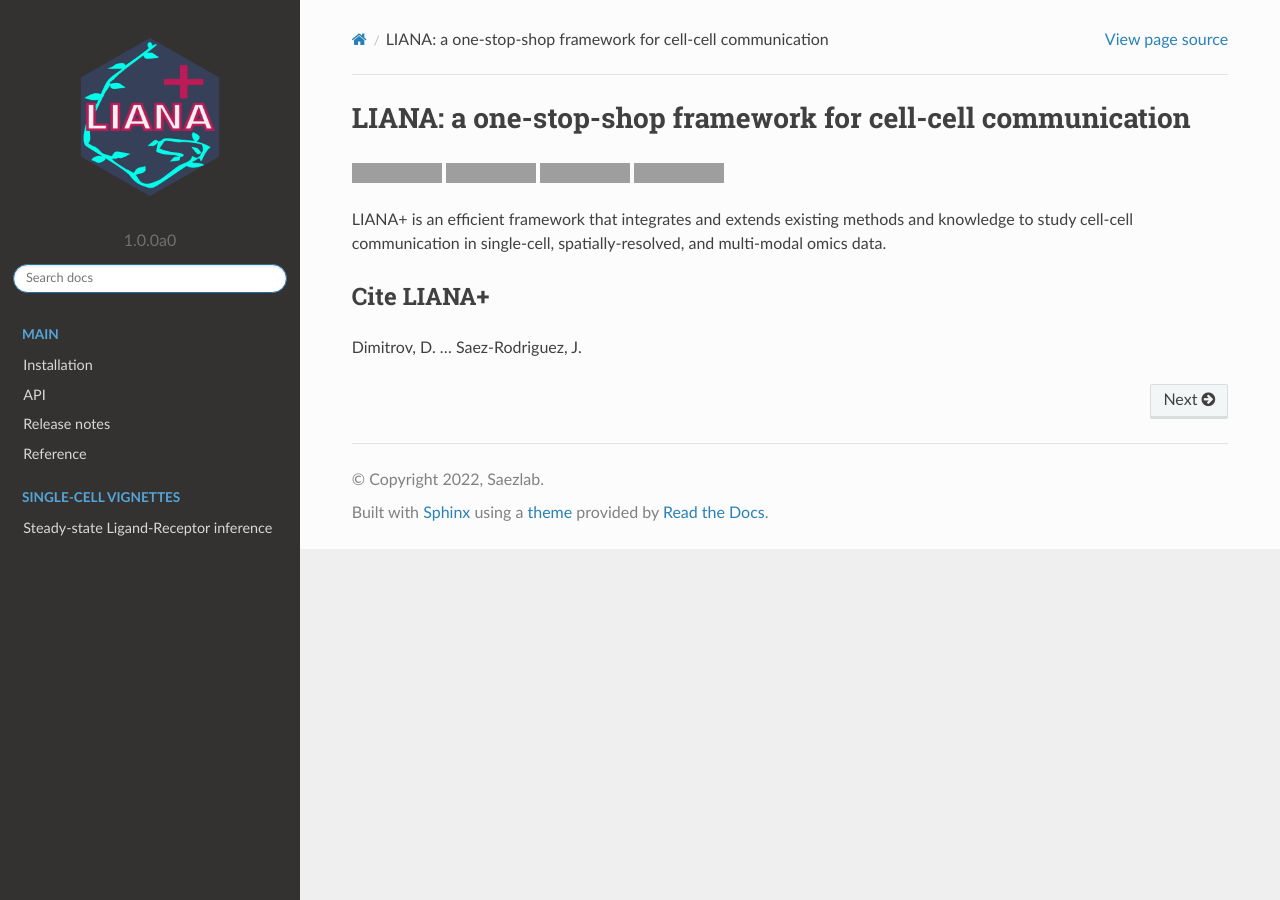
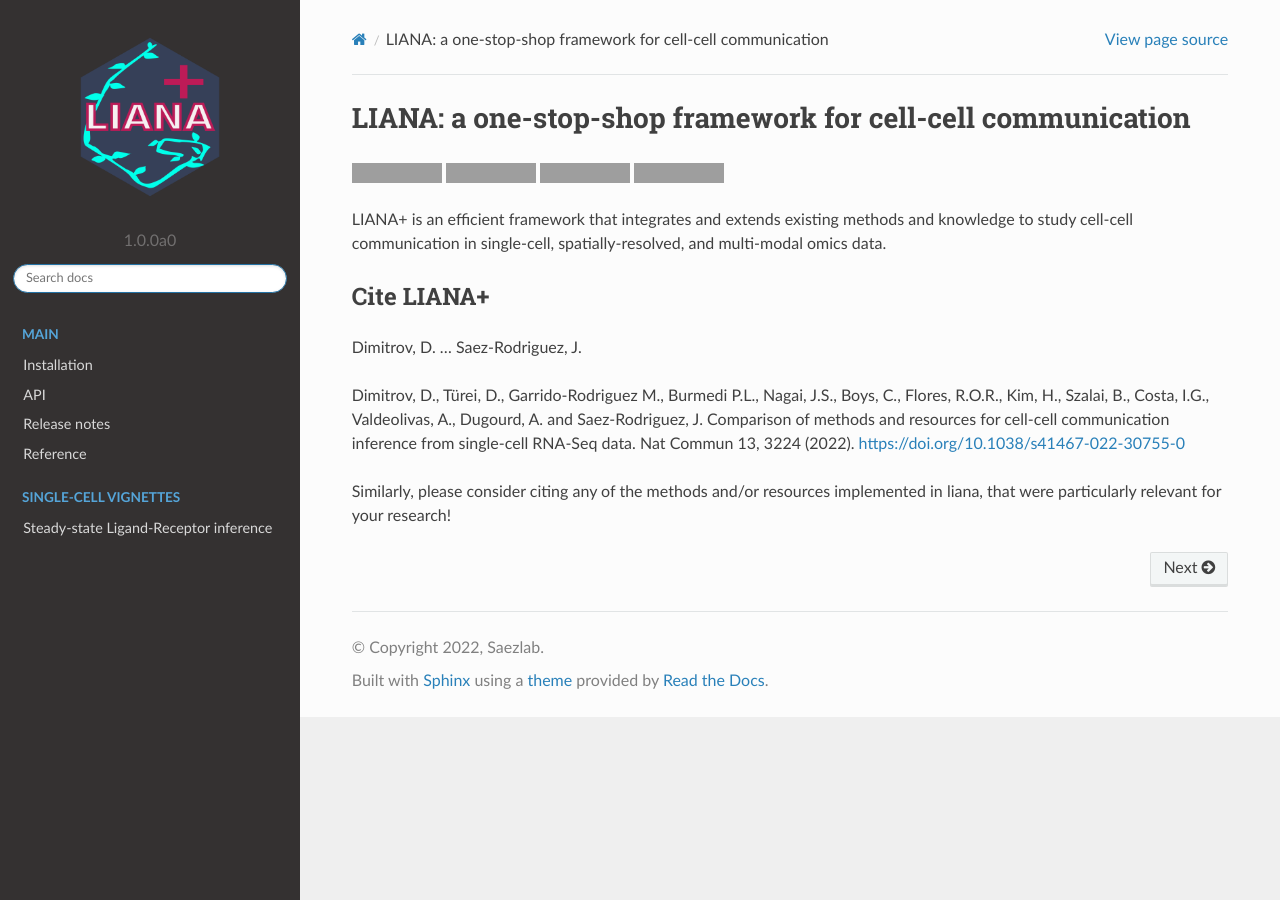
Before and after one commit to saezlab/liana-py, a Sphinx documentation site: the page built from docs/source/index.rst, in a window 1280 px wide. Built offline with Sphinx 7.4.7 and the Read the Docs theme 2.0.0, drawn with Linux system fonts in a browser that asks for light colours; pages that are not in the unit, such as notebooks, are missing from menus; grey boxes are pictures that could not be loaded.

Commit message:
update docs

```diff
--- a/docs/source/index.rst
+++ b/docs/source/index.rst
@@ -71,3 +71,7 @@ Cite LIANA+
 -----------
 
 Dimitrov, D. ... Saez-Rodriguez, J.
+
+Dimitrov, D., Türei, D., Garrido-Rodriguez M., Burmedi P.L., Nagai, J.S., Boys, C., Flores, R.O.R., Kim, H., Szalai, B., Costa, I.G., Valdeolivas, A., Dugourd, A. and Saez-Rodriguez, J. Comparison of methods and resources for cell-cell communication inference from single-cell RNA-Seq data. Nat Commun 13, 3224 (2022). https://doi.org/10.1038/s41467-022-30755-0
+
+Similarly, please consider citing any of the methods and/or resources implemented in liana, that were particularly relevant for your research!
```
Also changed, not shown: README.md (+11 -0 lines).
